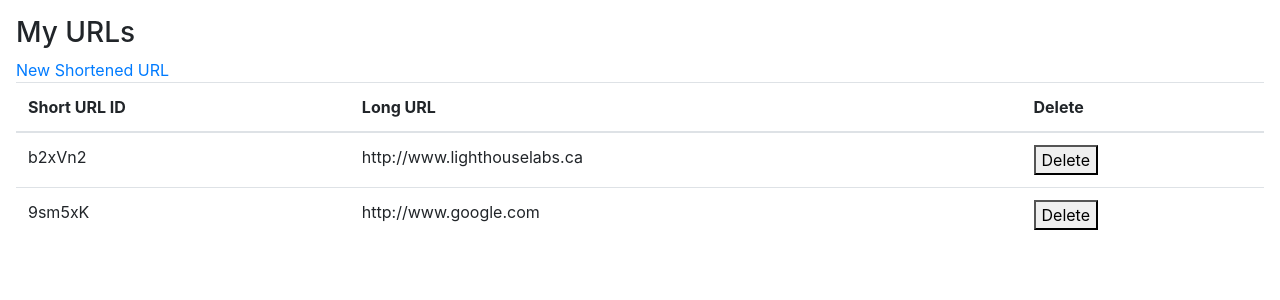
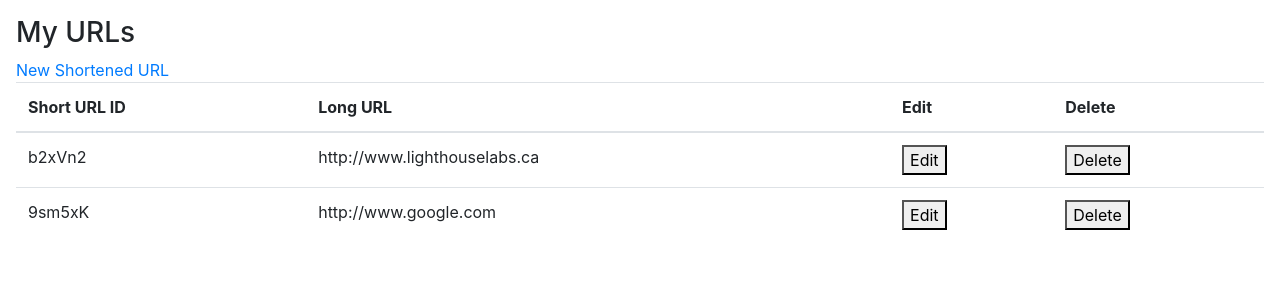
Before and after one commit to jpared3s/tinyapp, a Node server app: page /urls in a window 1280 px wide. Shown: the part 56-356 px from the top of the page. Run offline with Node 20, Linux system fonts and the light colour scheme; some libraries are stand-ins or nearby versions.

Commit message:
added Edit form

```diff
--- a/views/urls_index.ejs
+++ b/views/urls_index.ejs
@@ -28,18 +28,26 @@
           <tr>
             <th scope="col">Short URL ID</th>
             <th scope="col">Long URL</th>
+            <th scope="col">Edit</th>
             <th scope="col">Delete</th>
           </tr>
         </thead>
         <tbody>
           <% for (let id in urls) { %>
-            <form method="POST" action="/urls/<%= id %>/delete">
             <tr>
               <td><%= id %></td>
               <td><%= urls[id] %></td>
-             <td><button type = submit>Delete</button></td>
+              <td>
+                <form method="POST" action="/urls/<%= id %>">
+                <button type = submit>Edit</button>
+              </form>
+              </td>
+             <td>
+              <form method="POST" action="/urls/<%= id %>/delete">
+              <button type = submit>Delete</button>
+            </form>
+            </td>
             </tr>
-            </form>
           <% } %>
         </tbody>
       </table>
```
